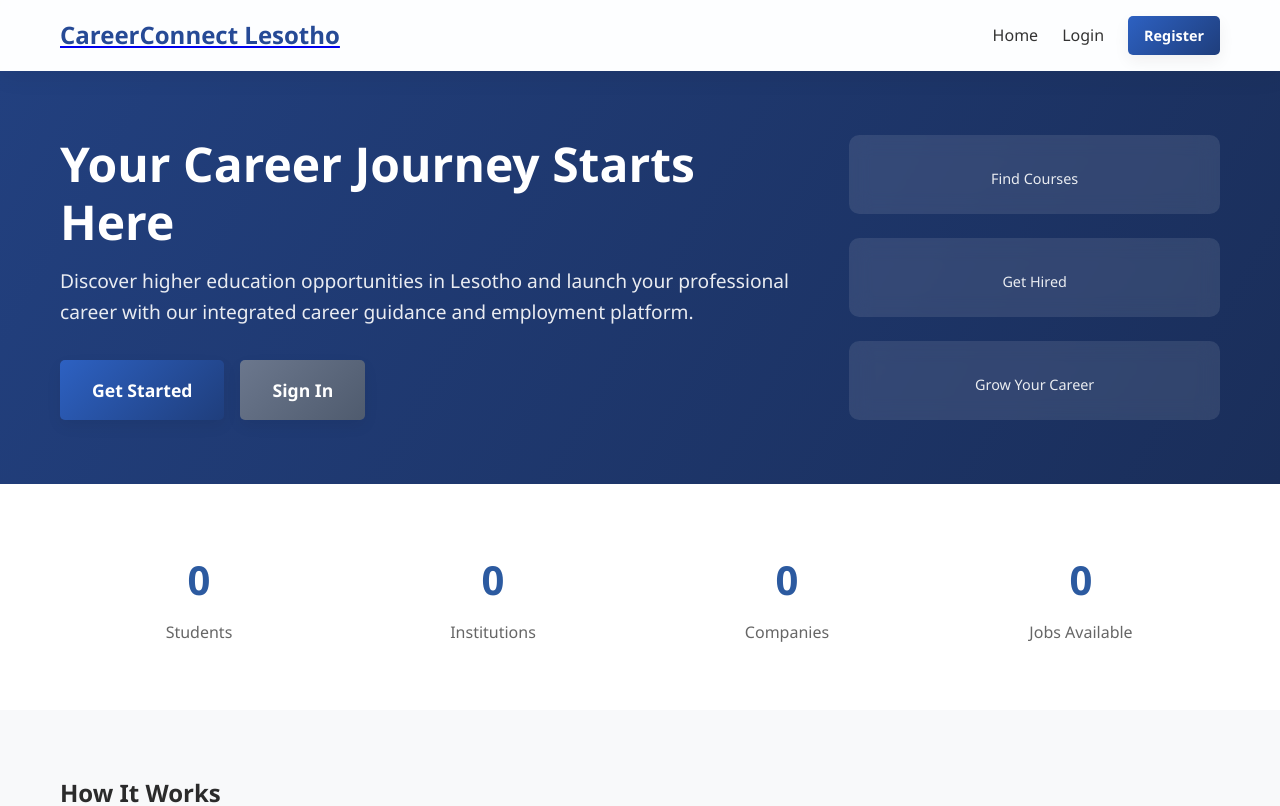
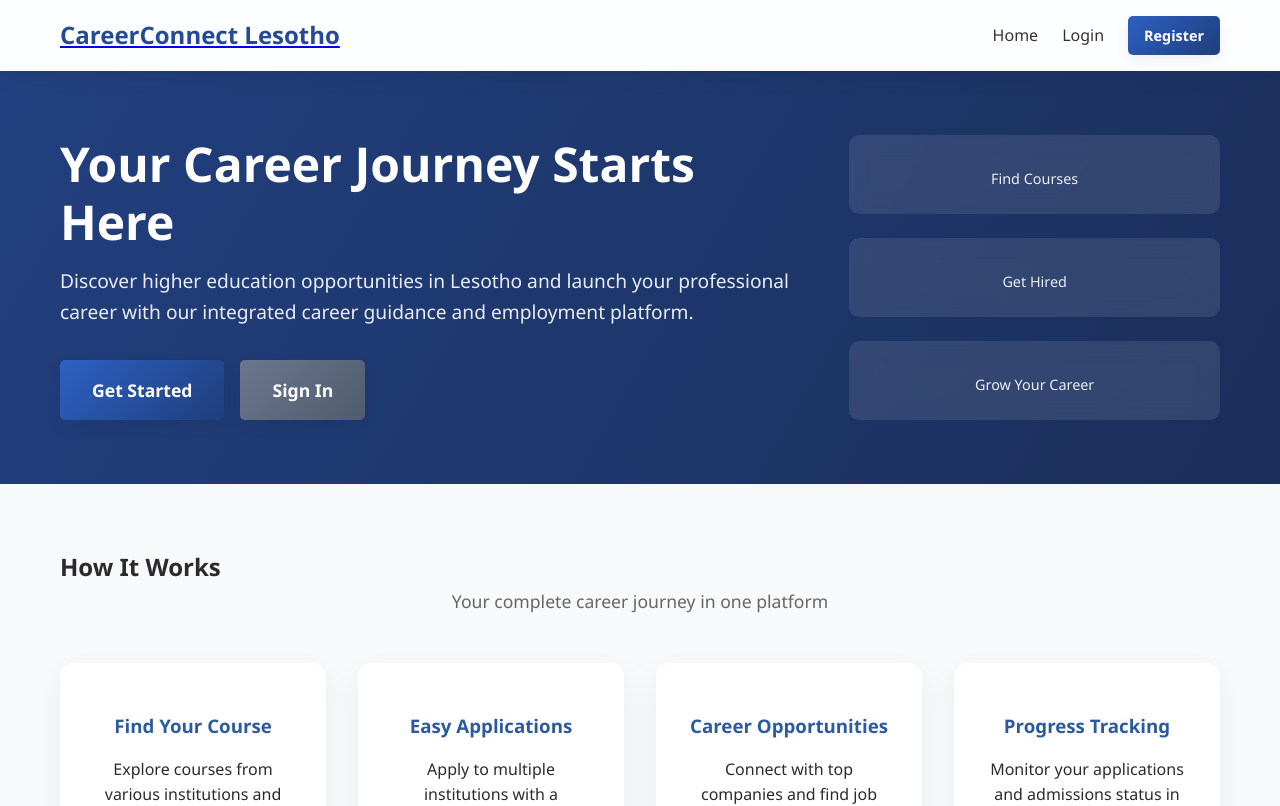
Before and after one commit to Alpho052/career-platform-frontend-R, a React (Create React App) app: page / in a window 1280 px wide. Shown: the top 806 px of the page. Built offline with nearby package versions, Linux system fonts and the light colour scheme; no server answers.

Commit message:
Update Home.js

```diff
--- a/src/pages/Home.js
+++ b/src/pages/Home.js
@@ -3,7 +3,6 @@ import { Link, useNavigate } from 'react-router-dom';
 import { useAuth } from '../context/AuthContext';
 import HeroSection from '../components/landing/HeroSection';
 import FeaturesSection from '../components/landing/FeaturesSection';
-import StatsSection from '../components/landing/StatsSection';
 import TestimonialsSection from '../components/landing/TestimonialsSection';
 import { publicAPI } from '../services/api';
 import Card from '../components/common/Card';
@@ -48,7 +47,6 @@ const Home = () => {
   return (
     <div className="home-page">
       <HeroSection />
-      <StatsSection />
       <FeaturesSection />
 
       {/* Featured Institutions Section */}
```
